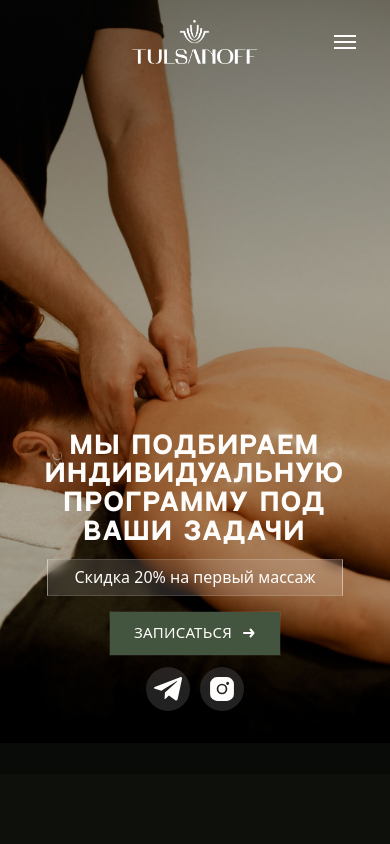
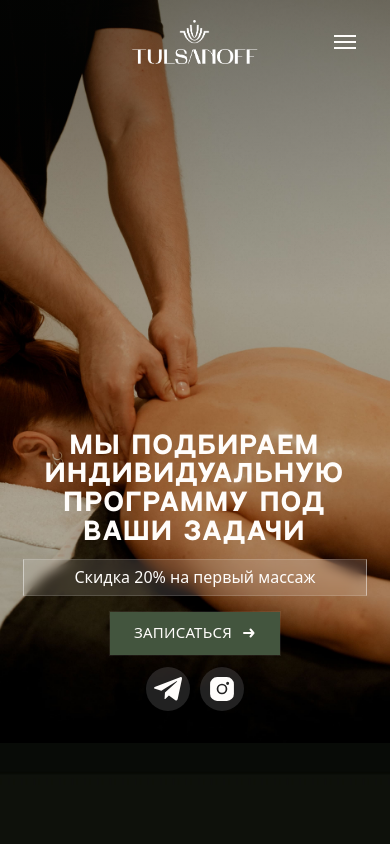
Before and after one commit to LesyaKulikov/tulsanoff, a React (Vite) app: page / in a window 390 px wide. Shown: the top 844 px of the page. Built offline with nearby package versions, Linux system fonts and the light colour scheme; a web font is replaced by a local one.

Commit message:
style: full-width chip and cta

```diff
--- a/src/components/Hero/Hero.module.css
+++ b/src/components/Hero/Hero.module.css
@@ -248,7 +248,7 @@
 
   .chip {
     align-self: center;
-    width: calc(100% - 2 * var(--gutter));
+    width: 100%;
     justify-content: center;
   }
 
@@ -257,7 +257,7 @@
   }
 
   .cta {
-    width: calc(100% - 2 * var(--gutter));
+    width: 100%;
     justify-content: center;
     align-self: center;
   }
```
